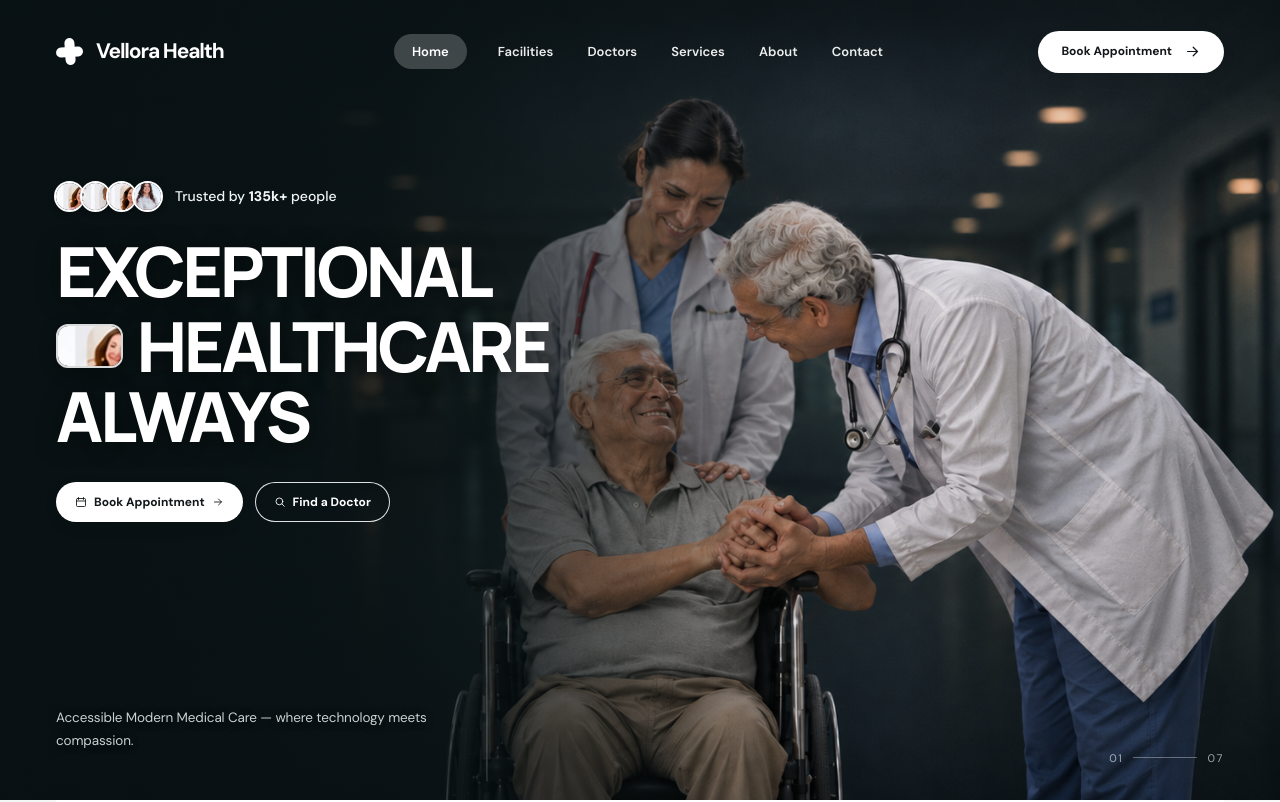
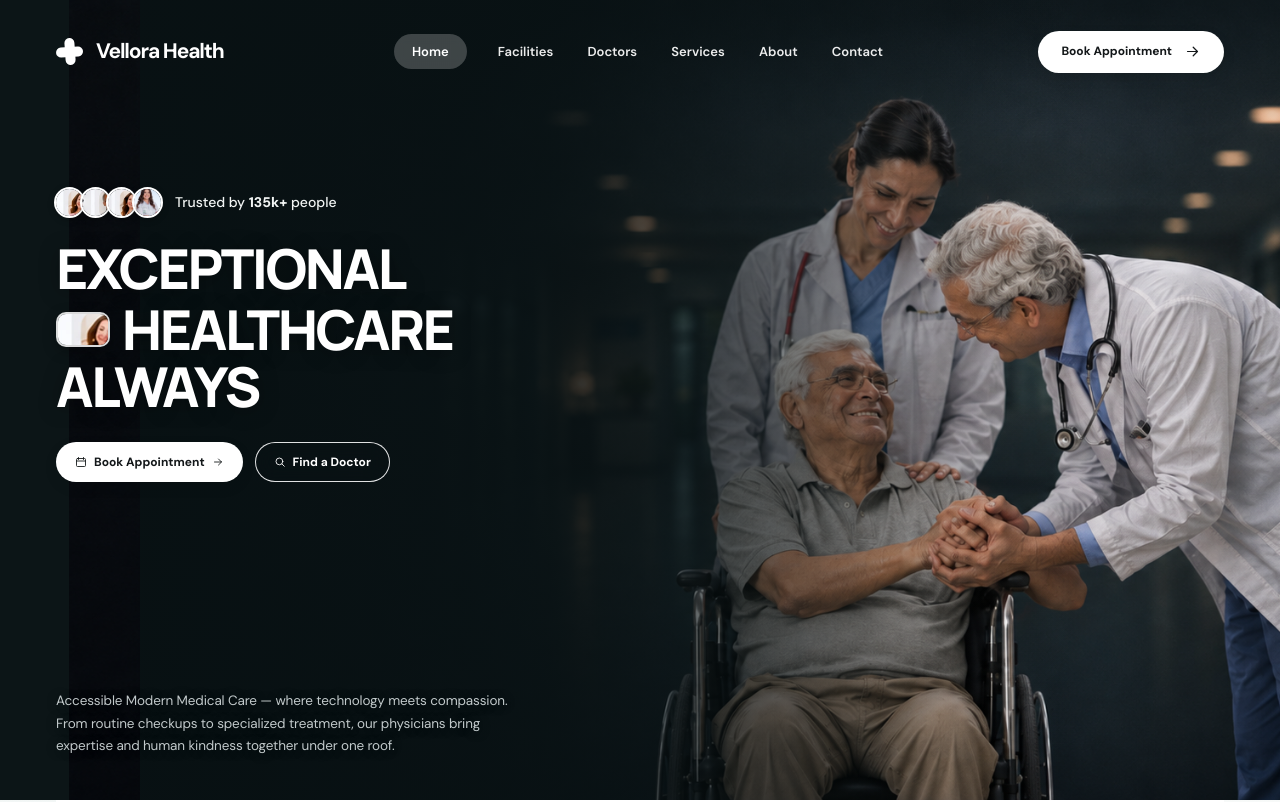
Before and after one commit to Deepjyoti78/vellora-health, a Next.js app: page / in a window 1280 px wide. Shown: the top 802 px of the page. Built offline with nearby package versions, Linux system fonts and the light colour scheme.

Commit message:
style: shift characters to the right, scale headline to balanced size, expand bottom-left copy to 3 lines, and remove bottom-right pagination

```diff
--- a/src/app/globals.css
+++ b/src/app/globals.css
@@ -285,18 +285,18 @@ h1, h2 {
   scroll-snap-align: start;
 }
 
-/* Full-bleed hero with clear, visible characters */
+/* Full-bleed hero with shifted right background characters */
 .hero {
   position: relative;
   height: min(925px, 100svh);
   min-height: 750px;
-  background-color: #0b1416;
+  background-color: #0c1517;
   background-image:
-    linear-gradient(90deg, rgba(8, 17, 19, 0.94) 0%, rgba(8, 17, 19, 0.85) 30%, rgba(9, 18, 20, 0.42) 50%, rgba(9, 18, 20, 0.08) 64%, transparent 72%),
-    linear-gradient(180deg, rgba(8, 17, 19, 0.55) 0%, transparent 16%),
+    linear-gradient(90deg, rgba(8, 17, 19, 0.95) 0%, rgba(8, 17, 19, 0.86) 32%, rgba(9, 18, 20, 0.45) 52%, rgba(9, 18, 20, 0.08) 66%, transparent 75%),
+    linear-gradient(180deg, rgba(8, 17, 19, 0.5) 0%, transparent 16%),
     url("/assets/compassionate-hospital-care.png");
   background-size: cover;
-  background-position: center right;
+  background-position: calc(50% + 140px) center;
   background-repeat: no-repeat;
   overflow: hidden;
   color: white;
@@ -418,12 +418,11 @@ h1, h2 {
   z-index: 1;
 }
 
-/* Elevated vertical position */
 .hero-copy {
   position: absolute;
-  top: clamp(75px, 9.8vh, 120px);
+  top: clamp(80px, 10.5vh, 125px);
   left: 0;
-  max-width: 680px;
+  max-width: 620px;
 }
 
 .trust-row {
@@ -432,7 +431,7 @@ h1, h2 {
   gap: 12px;
   font-size: 14px;
   font-weight: 500;
-  margin-bottom: 24px;
+  margin-bottom: 22px;
   color: #f1f4f3;
 }
 
@@ -456,34 +455,34 @@ h1, h2 {
   box-shadow: 0 2px 6px rgba(0,0,0,0.25);
 }
 
-/* Main heading matching the reference design */
+/* Scaled-down, balanced headline */
 .hero h1,
 .hero-title {
   font-family: var(--font-manrope), sans-serif;
   font-weight: 800;
-  font-size: clamp(56px, 5.4vw, 86px);
-  letter-spacing: -0.05em;
-  line-height: 1.02;
-  margin: 0 0 30px;
+  font-size: clamp(44px, 4.3vw, 66px);
+  letter-spacing: -0.045em;
+  line-height: 1.05;
+  margin: 0 0 26px;
   color: #ffffff;
-  text-shadow: 0 2px 24px rgba(0, 0, 0, 0.4);
+  text-shadow: 0 2px 20px rgba(0, 0, 0, 0.35);
 }
 
 .hero-title-row {
   display: inline-flex;
   align-items: center;
-  gap: 14px;
+  gap: 12px;
 }
 
 .hero-title-thumb {
   display: inline-block;
-  width: clamp(54px, 5.2vw, 84px);
-  height: clamp(34px, 3.4vw, 54px);
-  border-radius: 12px;
+  width: clamp(48px, 4.2vw, 66px);
+  height: clamp(30px, 2.7vw, 42px);
+  border-radius: 10px;
   overflow: hidden;
   vertical-align: middle;
   border: 2px solid rgba(255, 255, 255, 0.85);
-  box-shadow: 0 4px 16px rgba(0, 0, 0, 0.35);
+  box-shadow: 0 4px 14px rgba(0, 0, 0, 0.3);
   flex-shrink: 0;
 }
 
@@ -501,20 +500,20 @@ h1, h2 {
   flex-wrap: wrap;
 }
 
-/* Bottom left text matching the reference design (unboxed, clean, elegant) */
+/* Bottom left text: multi-line clean typography without background card */
 .hero-detail {
   position: absolute;
   left: 0;
-  bottom: 48px;
-  max-width: 440px;
+  bottom: 42px;
+  max-width: 480px;
   z-index: 2;
 }
 
 .hero-detail-text {
   margin: 0;
-  color: rgba(240, 246, 247, 0.84);
+  color: rgba(235, 243, 244, 0.82);
   font-size: 13.5px;
-  line-height: 1.65;
+  line-height: 1.68;
   letter-spacing: -0.01em;
   font-weight: 400;
   background: none !important;
@@ -523,27 +522,7 @@ h1, h2 {
   box-shadow: none !important;
   backdrop-filter: none !important;
   -webkit-backdrop-filter: none !important;
-  text-shadow: 0 1px 10px rgba(0, 0, 0, 0.4);
-}
-
-.hero-index {
-  z-index: 2;
-  position: absolute;
-  right: 56px;
-  bottom: 34px;
-  color: #e5eff0aa;
-  display: flex;
-  gap: 10px;
-  align-items: center;
-  font-size: 11px;
-  letter-spacing: 0.15em;
-}
-
-.hero-index-line {
-  display: block;
-  width: 64px;
-  height: 1px;
-  background: #fff5;
+  text-shadow: 0 1px 12px rgba(0, 0, 0, 0.4);
 }
 
 /* Services */
@@ -1521,6 +1500,9 @@ h1, h2 {
   }
   .section-heading-row h2 {
     font-size: clamp(34px, 4vw, 50px);
+  }
+  .hero {
+    background-position: calc(50% + 100px) center;
   }
   .specialty-tile {
     font-size: 12px;
@@ -1590,6 +1572,7 @@ h1, h2 {
   .hero {
     min-height: 720px;
     height: 820px;
+    background-position: calc(50% + 60px) center;
   }
   .hero-main {
     height: calc(100% - 82px);
@@ -1599,7 +1582,7 @@ h1, h2 {
   }
   .hero h1,
   .hero-title {
-    font-size: clamp(44px, 6vw, 64px);
+    font-size: clamp(38px, 5.5vw, 54px);
   }
   .service-photo-card {
     flex-basis: calc((100% - 18px)/2.3);
@@ -1695,13 +1678,13 @@ h1, h2 {
   }
   .hero h1,
   .hero-title {
-    font-size: clamp(38px, 9.5vw, 50px);
-    line-height: 1.05;
-    margin-bottom: 20px;
+    font-size: clamp(34px, 8.5vw, 44px);
+    line-height: 1.06;
+    margin-bottom: 18px;
   }
   .hero-title-thumb {
-    width: 46px;
-    height: 30px;
+    width: 42px;
+    height: 28px;
     border-radius: 8px;
   }
   .hero-actions {
@@ -1714,15 +1697,12 @@ h1, h2 {
     gap: 5px;
   }
   .hero-detail {
-    bottom: 24px;
+    bottom: 22px;
     max-width: 320px;
   }
   .hero-detail-text {
     font-size: 12px;
     line-height: 1.5;
-  }
-  .hero-index {
-    display: none;
   }
   .section {
     padding-block: 70px;
--- a/src/components/home/HeroSection.tsx
+++ b/src/components/home/HeroSection.tsx
@@ -61,14 +61,10 @@ export const HeroSection: React.FC = () => {
         <div className="hero-detail">
           <p className="hero-detail-text">
             Accessible Modern Medical Care — where technology meets compassion.
+            From routine checkups to specialized treatment, our physicians bring
+            expertise and human kindness together under one roof.
           </p>
         </div>
-      </div>
-
-      <div className="hero-index" aria-hidden="true">
-        <span>01</span>
-        <span className="hero-index-line"></span>
-        <span>07</span>
       </div>
     </section>
   );
```
